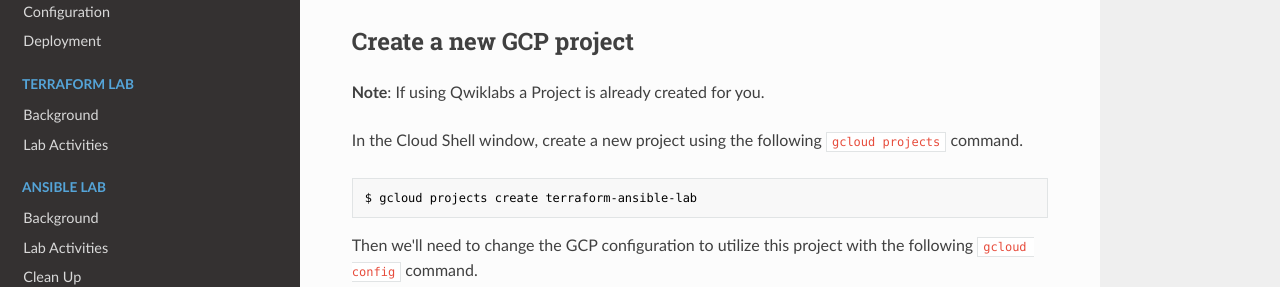
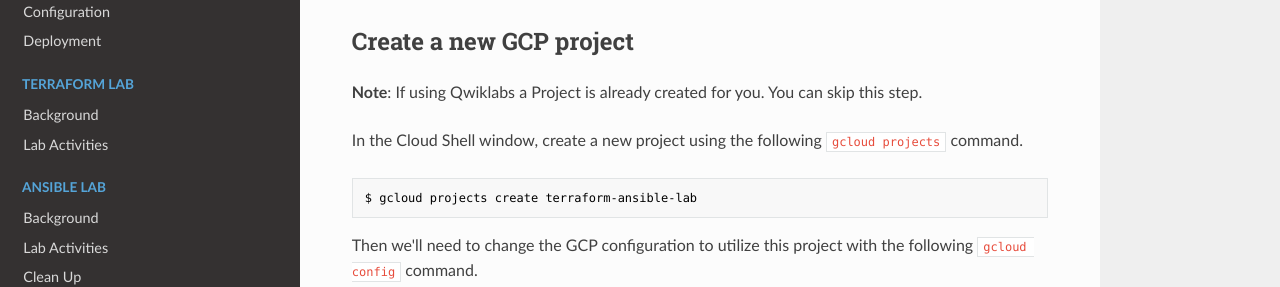
Before and after one commit to PaloAltoNetworks/terraform-ansible-intro, an MkDocs documentation site: the page built from docs/getting-started.md, in a window 1280 px wide and 900 px high, scrolled down 5905 px. Shown: the part 302-589 px from the top of the window. Built offline with MkDocs 1.6.1, drawn with Linux system fonts in a browser that asks for light colours; nearby versions of some CDN libraries; old or Windows-style settings are respelled for this version of MkDocs.

Commit message:
updated getting-started.md

```diff
--- a/docs/getting-started.md
+++ b/docs/getting-started.md
@@ -44,7 +44,7 @@
 ![Ready to config](img/ready-to-config.png)
 
 ## Create a new GCP project
-**Note**: If using Qwiklabs a Project is already created for you.
+**Note**: If using Qwiklabs a Project is already created for you. You can skip this step.
 
 In the Cloud Shell window, create a new project using the following `gcloud projects` command.
 
```
